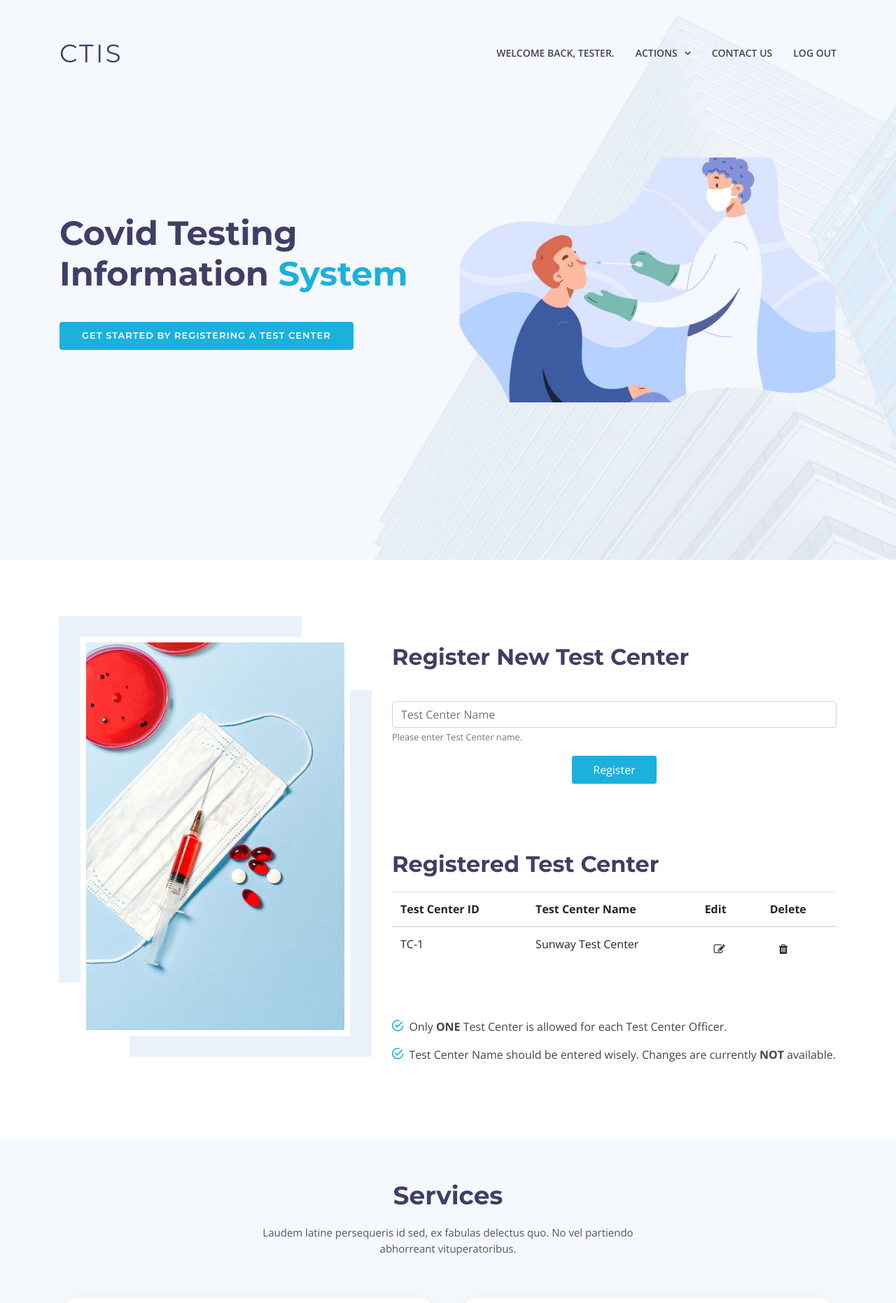
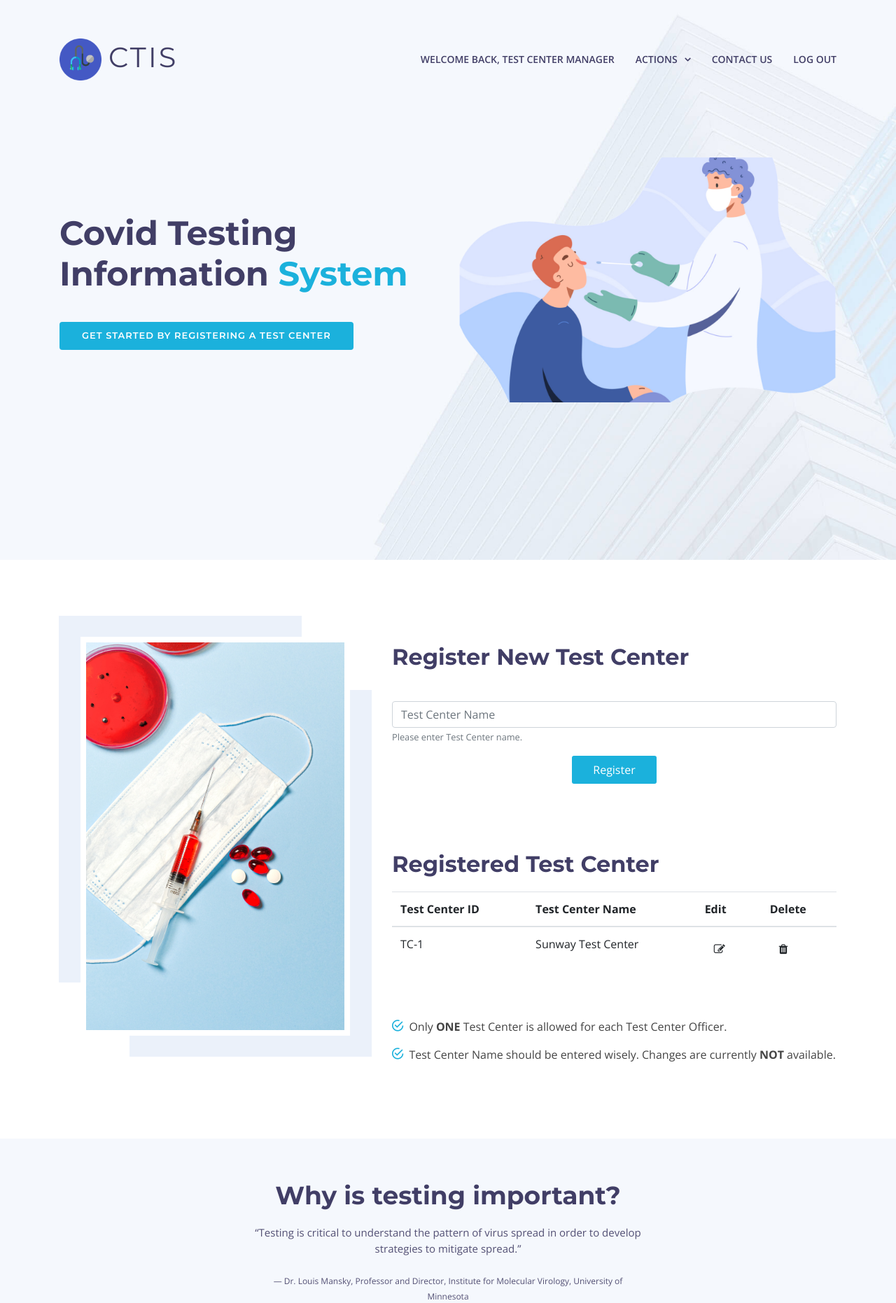
Before and after one commit to MelanieSiw/BIT210-CTIS, a PHP site: page /TCOhomepage.html in a window 1280 px wide. Shown: the top 1862 px of the page at 70% size. Run offline with PHP 8.4, Linux system fonts and the light colour scheme; some web fonts are replaced.

Commit message:
add logo

```diff
--- a/TCOhomepage.html
+++ b/TCOhomepage.html
@@ -35,13 +35,13 @@
   <header id="header" class="fixed-top header-transparent">
     <div class="container d-flex align-items-center">
 
-      <h1 class="logo mr-auto"><a href="TCOhomepage.html">CTIS</a></h1>
+      <h1 class="logo mr-auto"><a href="TCOhomepage.html"><img src="assets/img/logo.png" alt="logoCTIS" width="60px" height="auto">CTIS</a></h1>
       <!-- Uncomment below if you prefer to use an image logo -->
       <!-- <a href="index.html" class="logo mr-auto"><img src="assets/img/logo.png" alt="" class="img-fluid"></a>-->
 
       <nav class="main-nav d-none d-lg-block">
         <ul>
-          <li><a href="#">Welcome back, Tester.</a></li>
+          <li><a href="#">Welcome back, Test Center Manager</a></li>
           <li class="drop-down"><a href="">Actions</a>
             <ul>
               <li class="active"><a href="index.html">Home</a></li>
@@ -140,8 +140,9 @@
       <div class="container" data-aos="fade-up">
 
         <header class="section-header">
-          <h3>Services</h3>
-          <p>Laudem latine persequeris id sed, ex fabulas delectus quo. No vel partiendo abhorreant vituperatoribus.</p>
+          <h3>Why is testing important?</h3>
+          <p>“Testing is critical to understand the pattern of virus spread in order to develop strategies to mitigate spread.”<br><br>
+          <small>— Dr. Louis Mansky, Professor and Director, Institute for Molecular Virology, University of Minnesota<small></p>
         </header>
 
         <div class="row">
--- a/assets/css/main.css
+++ b/assets/css/main.css
@@ -3323,9 +3323,10 @@
 			left: 1.25rem;
 			line-height: inherit;
 			margin: 0;
-			padding: 0;
+			padding: 0px -20px 0px 0px;
 			position: absolute;
 			top: 0;
+			background-color: black;
 		}
 
 			#header > .logo a {
--- a/assets/css/style.css
+++ b/assets/css/style.css
@@ -165,7 +165,7 @@ h1, h2, h3, h4, h5, h6 {
 }
 
 #header .logo {
-  font-size: 36px;
+  font-size: 40px;
   margin: 0;
   padding: 0;
   line-height: 1;
@@ -179,7 +179,8 @@ h1, h2, h3, h4, h5, h6 {
 }
 
 #header .logo img {
-  max-height: 40px;
+  max-height: 150px;
+  margin-right: 10px;
 }
 
 @media (max-width: 992px) {
@@ -217,7 +218,7 @@ h1, h2, h3, h4, h5, h6 {
   display: block;
   position: relative;
   color: #413e66;
-  padding: 10px 0;
+  padding: 10px 0px;
   transition: 0.3s;
   font-size: 14px;
   font-family: "Open Sans", sans-serif;
@@ -1477,7 +1478,7 @@ section {
   border-radius:25px;
   width:80%;
   height:45px;
-  margin-top:40px;
+  margin-top:3%;
   font-size:120%;
   color:black;
   font-family: Arial, Helvetica, sans-serif;
--- a/record-tester.html
+++ b/record-tester.html
@@ -35,13 +35,13 @@
   <header id="header" class="fixed-top header-transparent">
     <div class="container d-flex align-items-center">
 
-      <h1 class="logo mr-auto"><a href="TCOhomepage.html">CTIS</a></h1>
+      <h1 class="logo mr-auto"><a href="TCOhomepage.html"><img src="assets/img/logo.png" alt="logoCTIS" width="60px" height="auto">CTIS</a></h1>
       <!-- Uncomment below if you prefer to use an image logo -->
       <!-- <a href="index.html" class="logo mr-auto"><img src="assets/img/logo.png" alt="" class="img-fluid"></a>-->
 
       <nav class="main-nav d-none d-lg-block">
         <ul>
-          <li><a href="#">Welcome back, Test Center Manager.</a></li>
+          <li><a href="#">Welcome back, Test Center Manager</a></li>
           <li class="drop-down"><a href="">Actions</a>
             <ul>
               <li class="active"><a href="index.html">Home</a></li>
```
Also changed, not shown: loginNew.html (+4 -3 lines), assets/img/logo.png (added).
